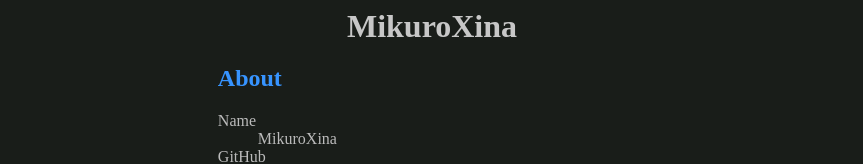
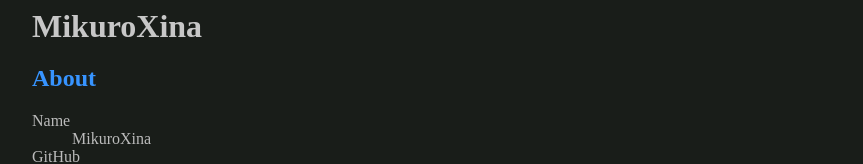
Before and after one commit to MikuroXina/portfolio, a Next.js app: page / in a window 1280 px wide. Shown: the top 164 px of the page, without its empty margins (208-1071 px from the left). Built offline with nearby package versions, Linux system fonts and the light colour scheme.

Commit message:
Improve content width

```diff
--- a/src/pages/index.module.css
+++ b/src/pages/index.module.css
@@ -6,5 +6,5 @@
 
 .container > * {
   margin: 0 auto;
-  max-width: 800px;
+  width: min(800px, 90svw);
 }
```
